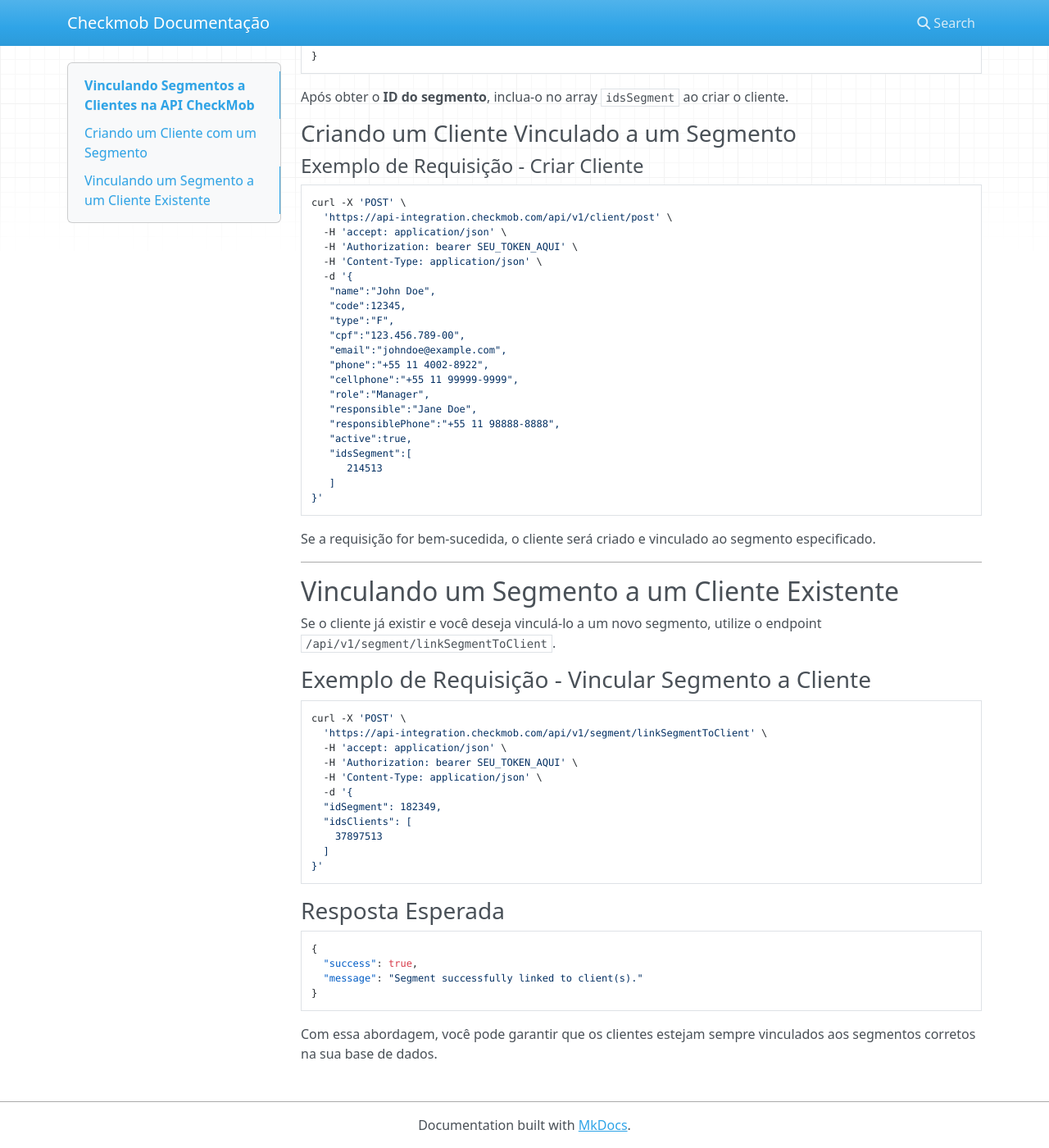
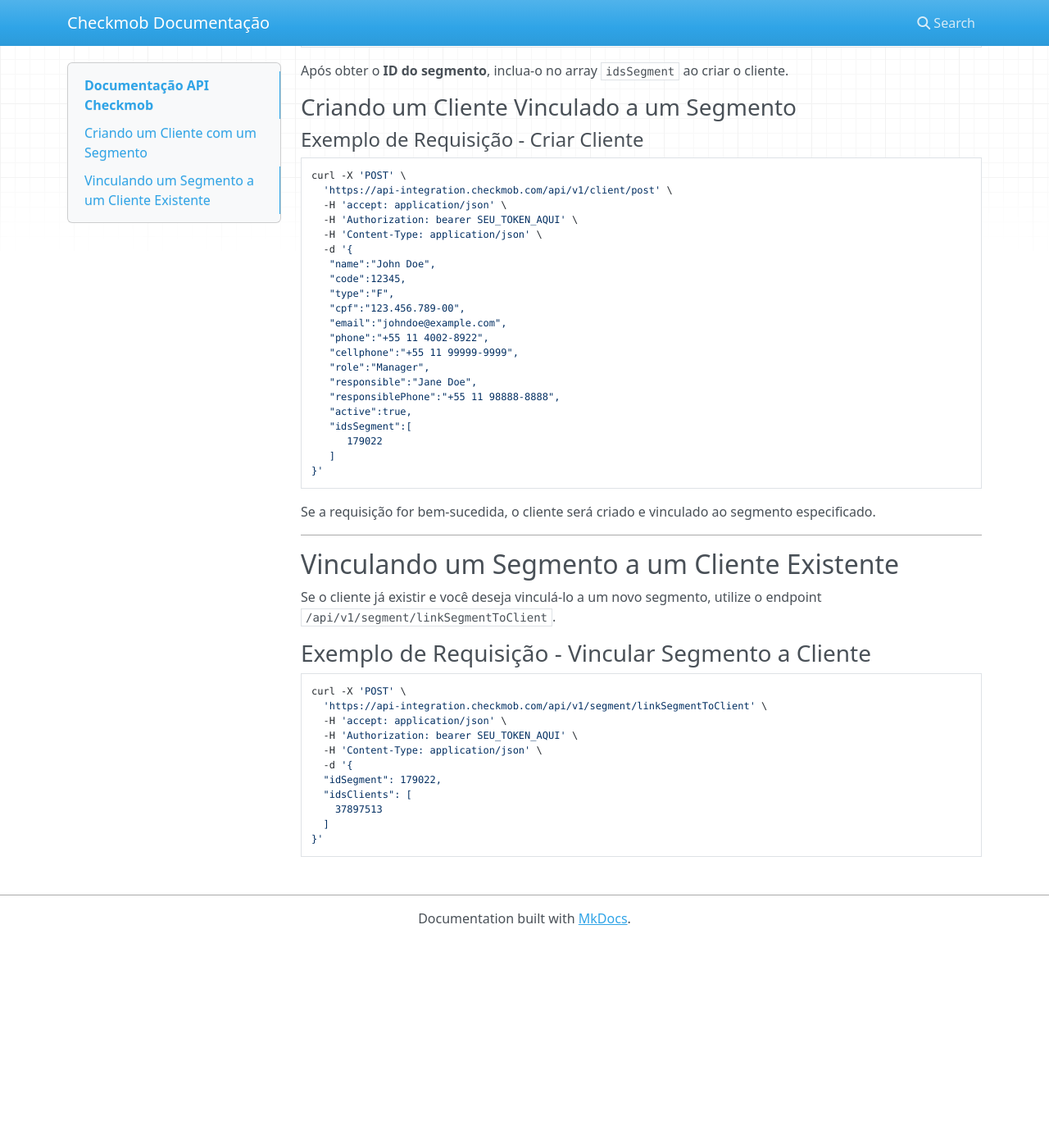
Before and after one commit to checkmob/documentacao, an MkDocs documentation site: the page built from docs/index.md, in a window 1280 px wide and 1400 px high, scrolled down 794 px. Shown: the whole window at 82% size. Built offline with MkDocs 1.6.1, drawn with Linux system fonts in a browser that asks for light colours; nearby versions of some CDN libraries; after the commit the page ends 1942 px from its top, so only the background shows below that; some of the changed text lies outside the part shown.

Commit message:
ajuste na documentação

````diff
--- a/docs/index.md
+++ b/docs/index.md
@@ -1,4 +1,4 @@
-# Vinculando Segmentos a Clientes na API CheckMob
+# Documentação API Checkmob
 
 ## Criando um Cliente com um Segmento
 
@@ -25,10 +25,11 @@ curl -X 'POST' \
 #### **Resposta Esperada**
 ```json
 {
-  "segments": [
+  "success": true,
+  "data": [
     {
-      "id": 214513,
-      "name": "Segmento Exemplo"
+      "id": 179022,
+      "name": "Segmento Teste"
     }
   ]
 }
@@ -58,7 +59,7 @@ curl -X 'POST' \
    "responsiblePhone":"+55 11 98888-8888",
    "active":true,
    "idsSegment":[
-      214513
+      179022
    ]
 }'
 ```
@@ -78,19 +79,9 @@ curl -X 'POST' \
   -H 'Authorization: bearer SEU_TOKEN_AQUI' \
   -H 'Content-Type: application/json' \
   -d '{
-  "idSegment": 182349,
+  "idSegment": 179022,
   "idsClients": [
     37897513
   ]
 }'
 ```
-
-### **Resposta Esperada**
-```json
-{
-  "success": true,
-  "message": "Segment successfully linked to client(s)."
-}
-```
-
-Com essa abordagem, você pode garantir que os clientes estejam sempre vinculados aos segmentos corretos na sua base de dados.
````
